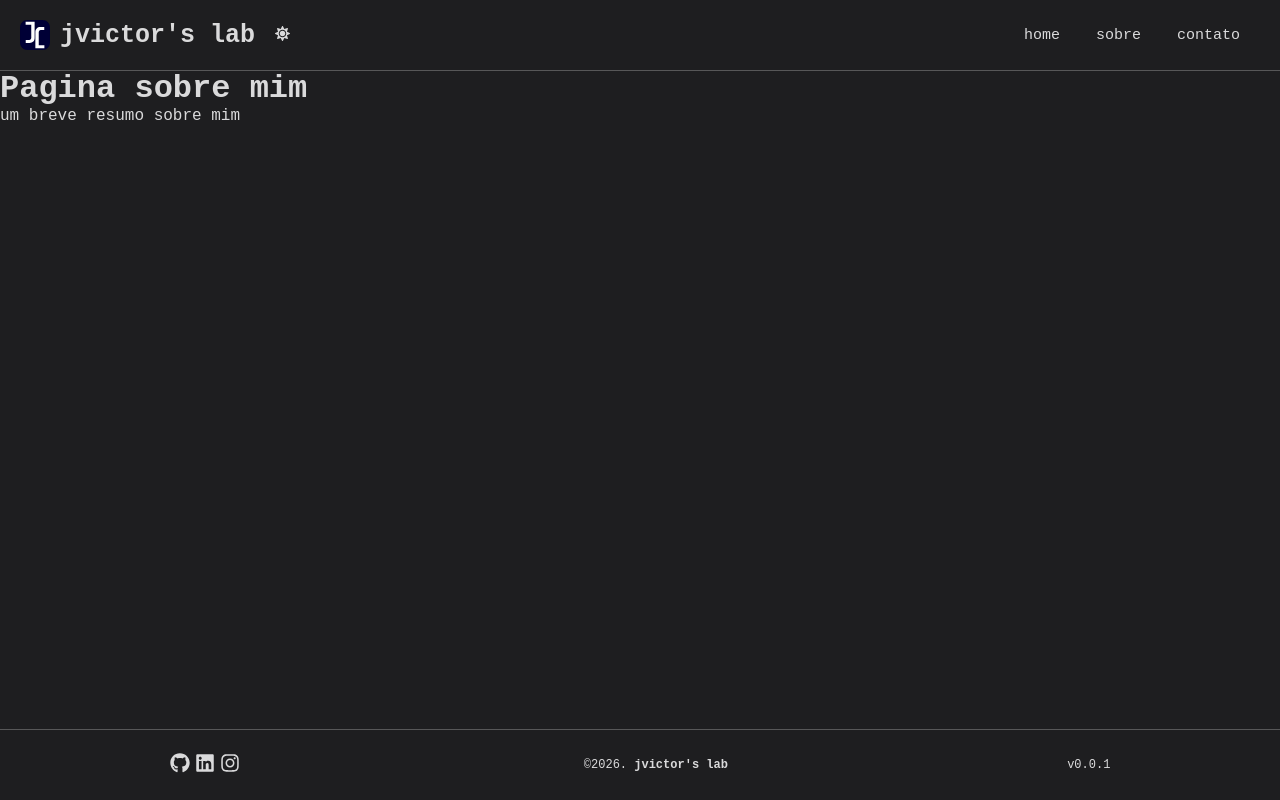
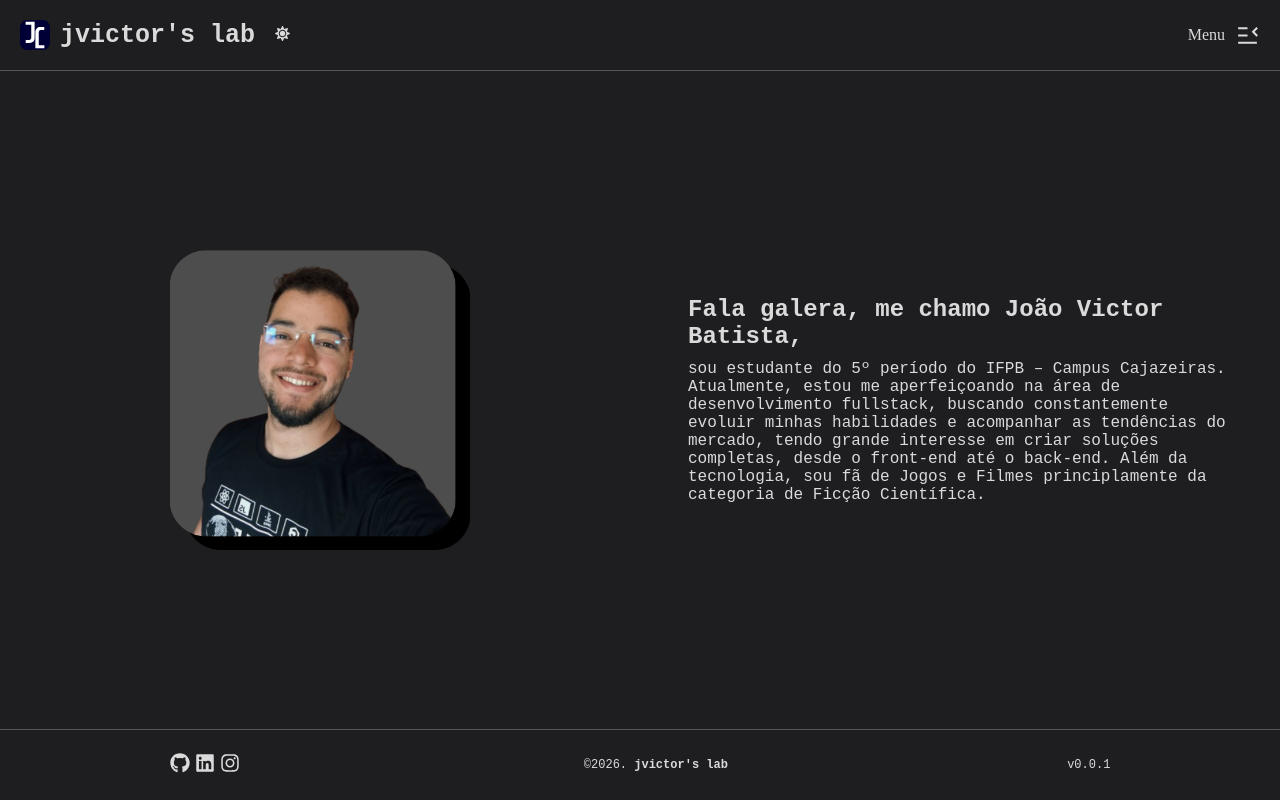
Before and after one commit to jvictor-s/portfolio, a React (Vite) app in the folder frontend/: page /about in a window 1280 px wide. Built offline with nearby package versions, Linux system fonts and the light colour scheme.

Commit message:
feat: Ajustar a pagina Home e About. Ajustar o menu mobile

```diff
--- a/frontend/index.html
+++ b/frontend/index.html
@@ -2,7 +2,7 @@
 <html lang="pt-BR">
     <head>
         <meta charset="UTF-8" />
-    <link rel="icon" type="image/svg+xml" href="./src/assets/logo.svg" />
+        <link rel="icon" type="image/svg+xml" href="./public/logo.svg" />
         <meta name="viewport" content="width=device-width, initial-scale=1.0" />
         <title>jvictors</title>
     </head>
--- a/frontend/src/components/animation/typewrite/index.tsx
+++ b/frontend/src/components/animation/typewrite/index.tsx
@@ -1,15 +1,15 @@
-import {ReactTyped} from "react-typed";
+import { ReactTyped } from "react-typed";
 
 function ParagrafTyped() {
-    return(
-
-        <ReactTyped
-            strings={["Esse é meu Portfólio e Laboratório"]}
-            typeSpeed={40}
-        />
-
-    )
-
+  return (
+    <ReactTyped
+      strings={[
+        "No lado superior direito, é só acessar o menu para ver tudo isso!",
+      ]}
+      typeSpeed={60}
+      backSpeed={30}
+    />
+  );
 }
 
 export default ParagrafTyped;
--- a/frontend/src/components/header/index.tsx
+++ b/frontend/src/components/header/index.tsx
@@ -1,42 +1,43 @@
-import * as C from "./styles"
+import * as C from "./styles";
 import ButtonTheme from "../button";
-import ImgLogo from "../../assets/logo.svg";
+import ImgLogo from "../../../public/logo.svg";
 import { useState } from "react";
 import MenuResponsive from "../menu-reponsivo";
-import {RiMenu3Fill} from "react-icons/ri"
-import { Link } from "react-router-dom";
+import { RiMenuUnfold2Line } from "react-icons/ri";
 
-interface HeaderProps{
+interface HeaderProps {
   toogleTheme: () => void;
-    darkMode:boolean;
+  darkMode: boolean;
 }
 
-function Header ({toogleTheme, darkMode}:HeaderProps){
+function Header({ toogleTheme, darkMode }: HeaderProps) {
   const [menuIsVisible, setMenuIsVisible] = useState(false);
-    return(
+  return (
     <C.Container>
       <C.Header>
         <C.Div>
           <C.Logo src={ImgLogo} alt="jvictors labs"></C.Logo>
           <C.Title>jvictor's lab</C.Title>
-                    <ButtonTheme onClick={toogleTheme} darkMode={darkMode}/>
+          <ButtonTheme onClick={toogleTheme} darkMode={darkMode} />
         </C.Div>
 
         <C.Div>
-                    <C.Menu>
-                        <C.ListUnOrder>
-                            <C.List><Link to="/">home</Link></C.List>
-                            <C.List><Link to="/about">sobre</Link></C.List>
-                            <C.List><Link to="/">contato</Link></C.List>
-                        </C.ListUnOrder>
-                    </C.Menu>
-                    <C.IconMenu><RiMenu3Fill size={20} onClick={() => setMenuIsVisible(true)}/></C.IconMenu>
-                    <MenuResponsive menuIsVisible={menuIsVisible} setMenuIsVisible={setMenuIsVisible}/>
+          <C.IconMenu>
+            <C.Button onClick={() => setMenuIsVisible(true)}>
+              <span>Menu</span>
+              <RiMenuUnfold2Line title="menu" aria-label="menu" size={25}/>
+            </C.Button>
+
+          </C.IconMenu>
+          <MenuResponsive
+            menuIsVisible={menuIsVisible}
+            setMenuIsVisible={setMenuIsVisible}
+          />
         </C.Div>
       </C.Header>
-            <C.LineDiv/>
+      <C.LineDiv />
     </C.Container>
-    )
+  );
 }
 
 export default Header;
--- a/frontend/src/components/header/styles.tsx
+++ b/frontend/src/components/header/styles.tsx
@@ -45,33 +45,21 @@ export const LineDiv = styled.hr`
     margin:0 auto;
 `
 
-export const IconMenu = styled.div`
-    @media (min-width: 720px){
-        display:none;
-    }
-`
+export const IconMenu = styled.div``
 
-export const Menu = styled.nav`
+export const Button = styled.button`
+  display: flex;
+  background: none;
+  border: none;
+  cursor: pointer;
+  align-items: center;
+  justify-content: center;
+  gap: 10px;
+  color: ${({ theme }) => theme.text};
+
+  span{
+    font-family: JetBrains Mono;
+    font-size: 1rem;
+  }
 
 `
-export const ListUnOrder = styled.ul`
-    display:flex;
-    list-style:none;
-    align-items:center;
-    justify-content:center;
-    gap:1rem;
-
-    @media (max-width: 720px) {
-        display:none;
-    }
-`;
-
-export const List = styled.li`
-    font-size:15px;
-    margin-right:20px;
-
-    a{
-        text-decoration:none;
-        color:${({theme}) => theme.text};
-    }
-`
--- a/frontend/src/components/menu-reponsivo/index.tsx
+++ b/frontend/src/components/menu-reponsivo/index.tsx
@@ -1,5 +1,5 @@
 import * as C from "./styles"
-import { IoClose } from "react-icons/io5";
+import { RiMenuFold2Line } from "react-icons/ri";
 import { Link } from "react-router-dom";
 
 type Props = {
@@ -8,16 +8,22 @@ type Props = {
 }
 
 function MenuResponsive({menuIsVisible,setMenuIsVisible}:Props){
-  return(
+  return (
     <C.Container $isVisible={menuIsVisible}>
-        <IoClose size={25} onClick={() => setMenuIsVisible(false)}/>
-        <C.Menu>
+      <C.Button onClick={() => setMenuIsVisible(false)}>
+        <span>Fechar</span>
+        <RiMenuFold2Line size={25}/>
+      </C.Button>
+      <C.Menu>
             <C.ListUnOrder>
                 <C.List><Link to="/">home</Link></C.List>
                 <C.List><Link to="/about">sobre</Link></C.List>
-                <C.List><Link to="/">home</Link></C.List>
+                <C.List><Link to="/projetos">projetos</Link></C.List>
+                <C.List><Link to="/blog">blog</Link></C.List>
+                <C.List><Link to="/lab">lab</Link></C.List>
             </C.ListUnOrder>
-        </C.Menu>
+      </C.Menu>
+      <C.Overlay/>
     </C.Container>
   )
 }
--- a/frontend/src/pages/about/index.tsx
+++ b/frontend/src/pages/about/index.tsx
@@ -7,43 +7,52 @@ import Global from "../../styles/Global";
 import Header from "../../components/header";
 import Footer from "../../components/footer";
 
+//images
+import  ImgAbout from "../../assets/about-bitmap.png";
+
 //config
 import { light, dark } from "../../styles/themes";
 
-import * as C from "./styles"
+import * as C from "./styles";
 
-function About(){
-
+function About() {
   const [darkMode, setDarkMode] = useState(true);
 
   const toogleTheme = () => {
-    setDarkMode(!darkMode)
-  }
+    setDarkMode(!darkMode);
+  };
 
   return (
     <C.Container>
       <ThemeProvider theme={darkMode ? dark : light}>
         <C.Header>
-       <Header toogleTheme={toogleTheme} darkMode={darkMode}/>
+          <Header toogleTheme={toogleTheme} darkMode={darkMode} />
         </C.Header>
 
+        <C.Main>
+          <C.Section>
+            <C.Image src={ImgAbout} alt="Minha foto" />
+          </C.Section>
+          <C.Section>
 
-      <C.Main>
-        <C.Div>
-          <C.Title>Pagina sobre mim </C.Title>
-          <C.Paragraph> um breve resumo sobre mim </C.Paragraph>
-        </C.Div>
-        <C.Div></C.Div>
+            <C.Title>Fala galera, me chamo João Victor Batista,</C.Title>
+            <C.Paragraph>
+              sou estudante do 5º período do IFPB – Campus Cajazeiras.
+              Atualmente, estou me aperfeiçoando na área de desenvolvimento fullstack,
+              buscando constantemente evoluir minhas habilidades e acompanhar as tendências do mercado,
+              tendo grande interesse em criar soluções completas, desde o front-end até o back-end.
+              Além da tecnologia, sou fã de Jogos e Filmes principlamente da categoria de Ficção Científica.
+            </C.Paragraph>
+          </C.Section>
         </C.Main>
 
         <C.Footer>
-        <Footer/>
+          <Footer />
         </C.Footer>
-      <Global/>
+        <Global />
       </ThemeProvider>
     </C.Container>
-  )
-
+  );
 }
 
 export default About;
--- a/frontend/src/pages/about/styles.tsx
+++ b/frontend/src/pages/about/styles.tsx
@@ -1,20 +1,42 @@
 import styled from "styled-components";
 
 export const Container = styled.div`
-    min-height: 100vh;
-    display: flex;
-    flex-direction: column;
+  min-height: 100vh;
+  display: flex;
+  flex-direction: column;
 `;
 
 export const Header = styled.header``;
 export const Footer = styled.footer``;
+export const Image = styled.img`
+  width: 300px;
+`;
 
 export const Main = styled.main`
-    flex:1;
+  display: flex;
+  flex: 1;
+
+  @media (max-width: 750px) {
+    flex-direction: column;
+  }
 `;
 
 export const Title = styled.h1``;
 
 export const Paragraph = styled.p``;
 
-export const Div = styled.div``;
+export const Section = styled.section`
+  display: flex;
+  flex-direction: column;
+  gap:10px;
+  padding: 3rem;
+  justify-content: center;
+  align-items: center;
+  width: 50%;
+
+  @media (max-width: 750px) {
+    width: 100%;
+  }
+`;
+
+export const DivIcons = styled.div``;
--- a/frontend/src/pages/home/index.tsx
+++ b/frontend/src/pages/home/index.tsx
@@ -33,7 +33,11 @@ const [darkMode, setDarkMode] = useState(true);
 
       <C.Main>
         <C.Section>
-          <C.Title>Olá, seja muito bem vind[oa] 👋</C.Title>
+            <C.Title>Bem-vindo ao meu espaço na web. 👋</C.Title>
+            <C.Subtitle>"Este site é mais do que um simples portfólio!
+              É um reflexo da minha jornada, das minhas ideias e da minha evolução como desenvolvedor.
+              Além dos meus projetos, você encontrará um blog com aprendizados e experiências, além de um laboratório onde
+              experimento novas tecnologias e ideias em constante evolução."</C.Subtitle>
           <ParagrafTyped/>
         </C.Section>
         <C.Section>
--- a/frontend/src/pages/home/styles.tsx
+++ b/frontend/src/pages/home/styles.tsx
@@ -21,16 +21,36 @@ export const Main = styled.main`
 `;
 
 export const Title = styled.h1`
-    font-size:2.5rem;
+    font-size:2.0rem;
+`;
+
+export const Subtitle = styled.h2`
+    font-size:1rem;
 `;
 
 export const Section = styled.section`
     display:flex;
     flex-direction:column;
+    justify-content: center;
     align-items:center;
     text-align:center;
+    gap:10px;
     width:50%;
-    margin:0px 20px 0 20px;
+    height: 100%;
+    padding: 2rem;
+
+    @media (max-width: 750px) {
+        width: 100%;
+    }
+
+    span{
+      height: 45px;
+    }
 `;
 
-export const DivIcons = styled.div``;
+export const DivIcons = styled.div`
+  display: flex;
+  flex-wrap:wrap;
+  justify-content: center;
+  align-items: center;
+`;
```
Also changed, not shown: frontend/src/components/menu-reponsivo/styles.tsx (+71 -48 lines), frontend/public/logo.svg (renamed from frontend/src/assets/logo.svg), frontend/src/assets/about-bitmap.png (added). Lines whose indentation alone changed are shown as unchanged.
